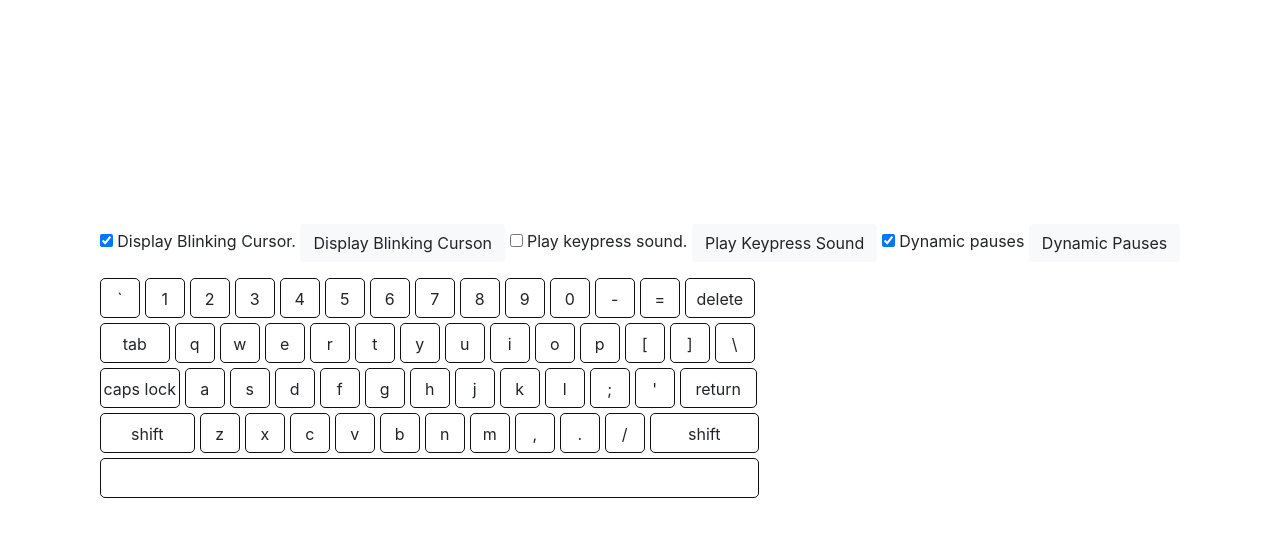
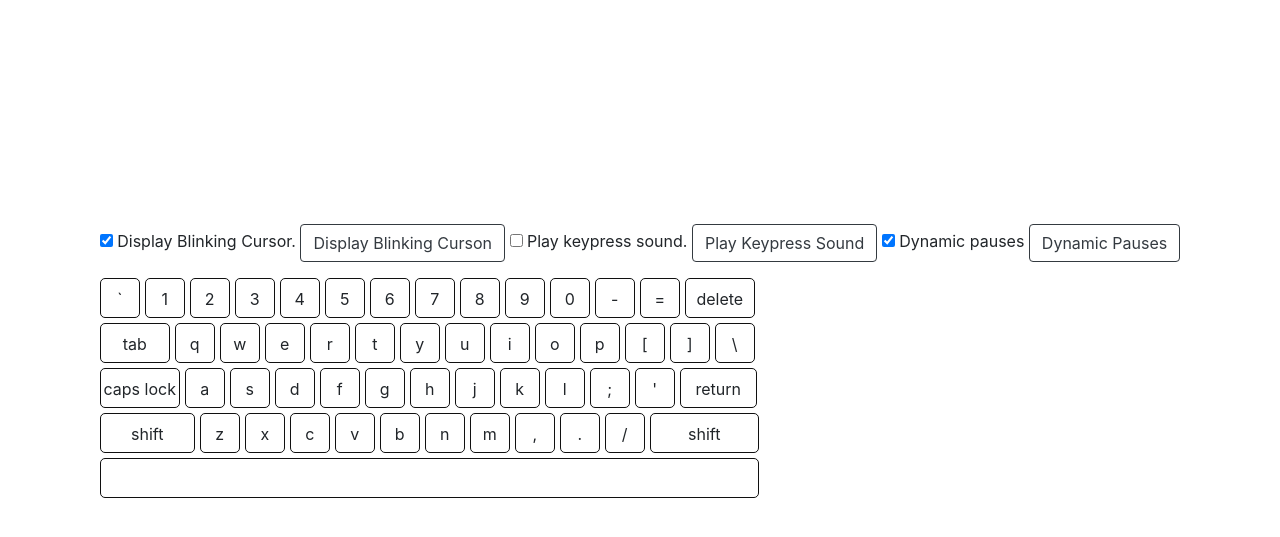
Before and after one commit to solothought/shabdawali, a website with bundled scripts: page index.html in a window 1280 px wide. Shown: the part 217-754 px from the top of the page. Built offline with nearby package versions, Linux system fonts and the light colour scheme.

Commit message:
Update index.html

```diff
--- a/index.html
+++ b/index.html
@@ -34,15 +34,15 @@
                             <p>
                                 <input type="checkbox" id="check-blinkCursor" name="check-blinkCursor" checked>
                                 <label for="check-blinkCursor">Display Blinking Cursor.</label>
-                                <button type="button" id="btn-blinkCursor" class="btn btn-light">Display Blinking Curson</button>
+                                <button type="button" id="btn-blinkCursor" class="btn btn-outline-dark">Display Blinking Curson</button>
 
                                 <input type="checkbox" id="check-keySound" name="check-keySound">
                                 <label for="check-keySound">Play keypress sound.</label>
-                                <button type="button" id="btn-blinkCursor" class="btn btn-light">Play Keypress Sound</button>
+                                <button type="button" id="btn-blinkCursor" class="btn btn-outline-dark">Play Keypress Sound</button>
 
                                 <input type="checkbox" id="check-dynamicPause" name="check-dynamicPause" checked>
                                 <label for="check-dynamicPause">Dynamic pauses</label>
-                                <button type="button" id="btn-blinkCursor" class="btn btn-light">Dynamic Pauses</button>
+                                <button type="button" id="btn-blinkCursor" class="btn btn-outline-dark">Dynamic Pauses</button>
                             </p>
 
                             <ul id="keyboard" style="bottom: 0px">
```
